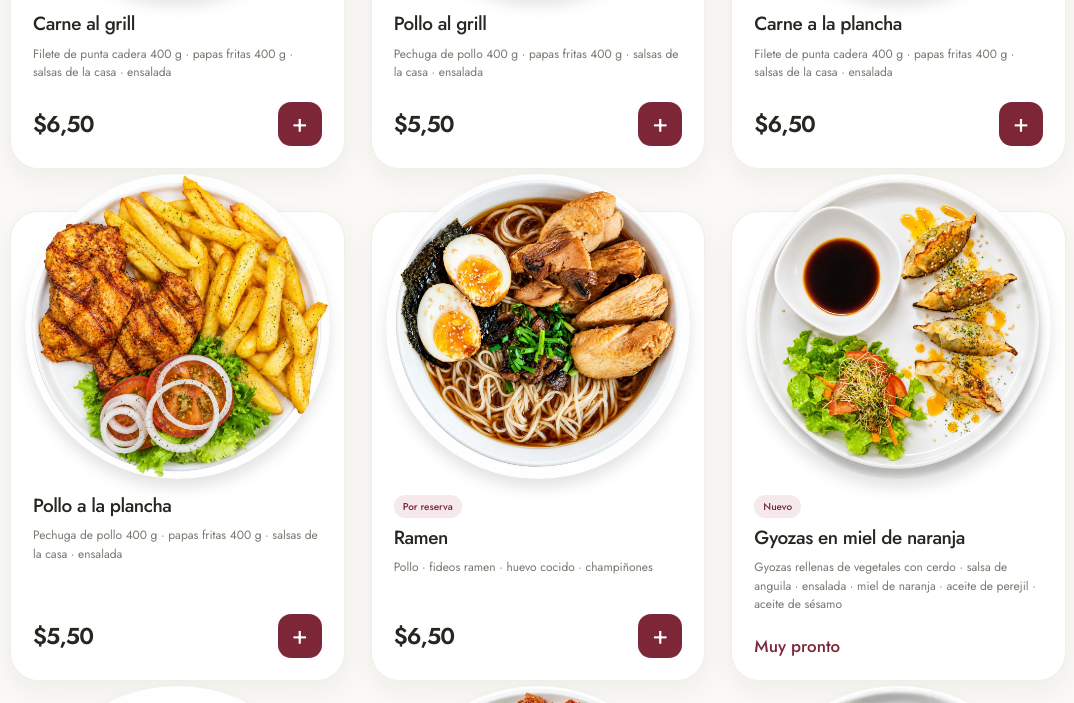
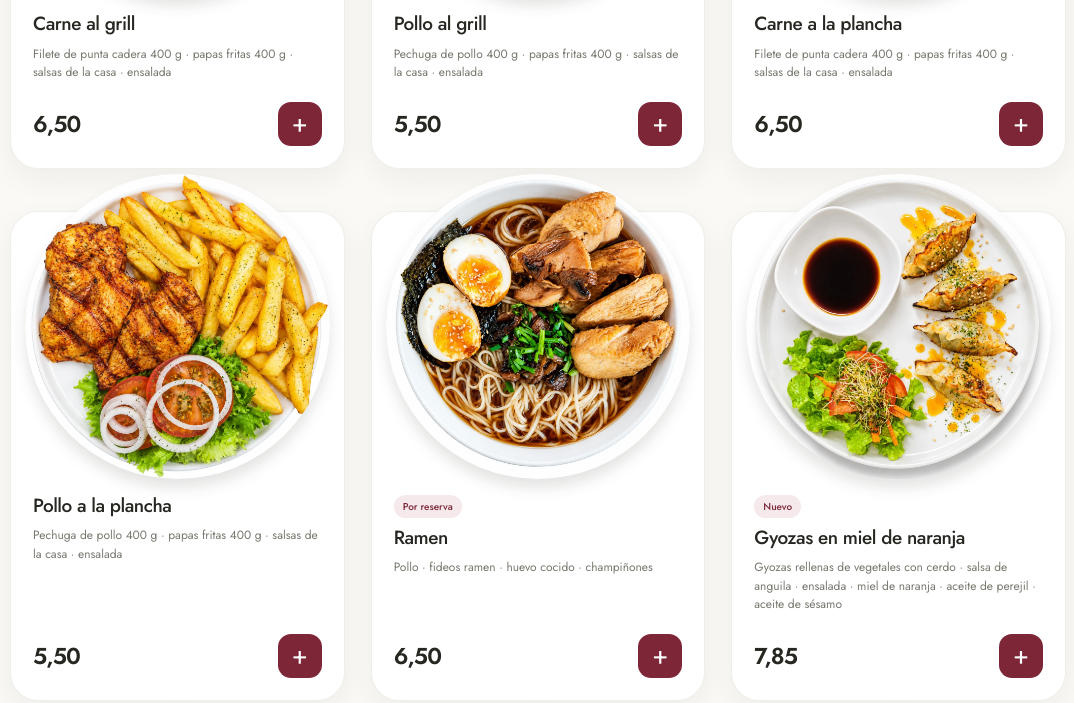
Before and after one commit to Alelandtrkz/estoyaqui_menu, a website: page index.html in a window 1280 px wide. Shown: the part 725-1428 px from the top of the page, without its empty margins (102-1176 px from the left). Drawn offline with nearby package versions, Linux system fonts and the light colour scheme.

Commit message:
feat(menu): precios, jarras nuevas y disponibilidad

```diff
--- a/index.html
+++ b/index.html
@@ -14,8 +14,8 @@
   <link rel="preconnect" href="https://fonts.gstatic.com" crossorigin>
   <link href="https://fonts.googleapis.com/css2?family=Cormorant+Garamond:wght@600;700&family=Jost:wght@300;400;500;600&display=swap" rel="stylesheet">
   <link rel="stylesheet" href="css/styles.css?v=20261028-photos-v2">
-  <script src="js/menu-data.js?v=20261107-gyozas-dos-presentaciones" defer></script>
-  <script src="js/app.js?v=20261107-gyozas-dos-presentaciones" defer></script>
+  <script src="js/menu-data.js?v=20261117-precios-jarras-agotada" defer></script>
+  <script src="js/app.js?v=20261117-precios-jarras-agotada" defer></script>
 </head>
 <body>
   <main class="page">
@@ -109,7 +109,7 @@
       <ul class="cart-items" id="cartItems" aria-label="Productos de tu pedido"></ul>
     </div>
     <div class="cart-summary" id="cartSummary" hidden>
-      <p class="cart-total"><span>Total</span><strong id="cartTotal">$0,00</strong></p>
+      <p class="cart-total"><span>Total</span><strong id="cartTotal">0,00</strong></p>
       <a class="detail-order" id="cartOrder" target="_blank" rel="noopener noreferrer">Enviar pedido por WhatsApp <span aria-hidden="true">↗</span></a>
       <p class="cart-hint">Confirma tu pedido con nosotros en WhatsApp.</p>
     </div>
--- a/js/app.js
+++ b/js/app.js
@@ -21,15 +21,15 @@
   let swipeStart = null;
   let statusTimeout;
 
-  const isOrderable = item => Boolean(item && !item.comingSoon && typeof item.price === "string");
-  const displayPrice = item => isOrderable(item) ? `$${item.price}` : "Muy pronto";
+  const isOrderable = item => Boolean(item && !item.comingSoon && !item.soldOut && typeof item.price === "string");
+  const displayPrice = item => item.soldOut ? "Agotada" : isOrderable(item) ? item.price : "Muy pronto";
 
   function priceInCents(item) {
     const [whole, fraction = ""] = item.price.replace(",", ".").split(".");
     return Number(whole) * 100 + Number(fraction.padEnd(2, "0"));
   }
 
-  const money = cents => `$${(cents / 100).toFixed(2).replace(".", ",")}`;
+  const money = cents => (cents / 100).toFixed(2).replace(".", ",");
 
   function announce(message) {
     const status = document.getElementById("cartStatus");
@@ -181,7 +181,9 @@
       image.removeAttribute("src");
     }, { once: true });
     const imageVersion = ["gyozas-miel-de-naranja.webp", "gyozas-miel-de-naranja-plato-fuerte.webp"].includes(item.image)
-      ? "20261107-gyozas-dos-presentaciones" : "20261028-photos-v2";
+      ? "20261107-gyozas-dos-presentaciones"
+      : ["jarra-frutos-rojos.webp", "jarra-mango.webp", "jarra-maracuya.webp"].includes(item.image)
+        ? "20261117-jarras-nuevas" : "20261028-photos-v2";
     image.src = `img/${encodeURIComponent(item.image)}?v=${imageVersion}`;
     visual.append(image, placeholder);
     return visual;
--- a/js/menu-data.js
+++ b/js/menu-data.js
@@ -36,8 +36,7 @@ window.MENU_DATA = [
       {
         name: "Gyozas en miel de naranja",
         orderName: "Gyozas en miel de naranja (Plato fuerte)",
-        price: null,
-        comingSoon: true,
+        price: "7,85",
         description: "Gyozas rellenas de vegetales con cerdo · salsa de anguila · ensalada · miel de naranja · aceite de perejil · aceite de sésamo",
         tag: "Nuevo",
         image: "gyozas-miel-de-naranja-plato-fuerte.webp"
@@ -50,24 +49,21 @@ window.MENU_DATA = [
       },
       {
         name: "Napolitana",
-        price: null,
-        comingSoon: true,
+        price: "8,20",
         description: "Milanesa de carne a doble cocción · salsa napolitana · papas fritas · ensalada",
         tag: "Nuevo",
         image: "napolitana.webp"
       },
       {
         name: "Pollo holandés",
-        price: null,
-        comingSoon: true,
+        price: "8,15",
         description: "Ensalada · pollo relleno · salsa holandesa · puré de papa",
         tag: "Nuevo",
         image: "pollo-a-la-napolitana.webp"
       },
       {
         name: "Phở Bò",
-        price: null,
-        comingSoon: true,
+        price: "11,25",
         description: "Fideos de arroz · carne · vegetales",
         tag: "Por reserva",
         image: "pho-bo.webp"
@@ -80,8 +76,7 @@ window.MENU_DATA = [
       {
         name: "Gyozas en miel de naranja",
         orderName: "Gyozas en miel de naranja (Entrada)",
-        price: null,
-        comingSoon: true,
+        price: "7,85",
         description: "Gyozas rellenas de cerdo con vegetales · ensalada · salsa de soja",
         tag: "Nuevo",
         image: "gyozas-miel-de-naranja.webp"
@@ -365,8 +360,33 @@ window.MENU_DATA = [
       {
         name: "Jarra de limón",
         price: "3,25",
+        soldOut: true,
         description: "Jugo de limón",
         image: "jarra-limon.webp"
+      },
+      {
+        name: "Jarra de frutos rojos",
+        price: null,
+        comingSoon: true,
+        description: "Jugo de frutos rojos",
+        tag: "Nuevo",
+        image: "jarra-frutos-rojos.webp"
+      },
+      {
+        name: "Jarra de mango",
+        price: null,
+        comingSoon: true,
+        description: "Jugo de mango",
+        tag: "Nuevo",
+        image: "jarra-mango.webp"
+      },
+      {
+        name: "Jarra de maracuyá",
+        price: null,
+        comingSoon: true,
+        description: "Jugo de maracuyá",
+        tag: "Nuevo",
+        image: "jarra-maracuya.webp"
       },
       {
         name: "Jarra de naranja",
```
Also changed, not shown: README.md, img/jarra-frutos-rojos.webp (added), img/jarra-mango.webp (added), img/jarra-maracuya.webp (added).
